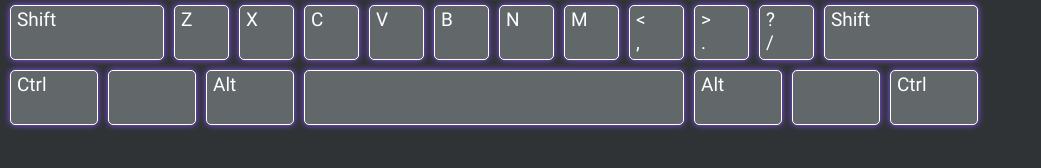
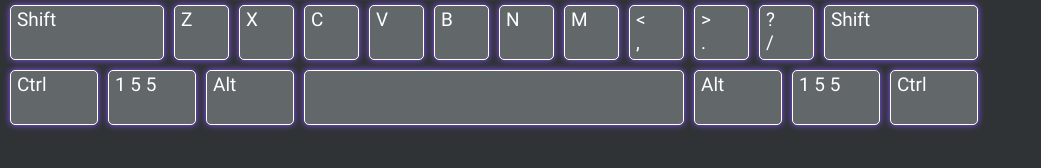
Before and after one commit to jkelley5000/angular-digital-keyboard, an Angular app: page / in a window 1280 px wide. Shown: the part 200-368 px from the top of the page, without its empty margins (0-1041 px from the left). Built offline with nearby package versions, Linux system fonts and the light colour scheme.

Commit message:
Added logic to conditionally render the key-special component in the fifth row of the keyboard for each special key instance.

```diff
--- a/src/app/components/key-common/key-common.component.html
+++ b/src/app/components/key-common/key-common.component.html
@@ -46,9 +46,14 @@
         <div class="key"
             *ngFor="let key of keysRowFive"
             [ngClass]="{'key__type-one': key.type === 1, 'key__type-four': key.type === 4, 'key__type-five': key.type === 5}">
-            <span>{{ key.value[0] }}</span>
-            @if (key.value[1]) {
-                <span>{{ key.value[1] }}</span>
+            @if (key.type === 5) {
+                <app-key-special [keyObject]="key"></app-key-special>
+            }
+            @else {
+                <span>{{ key.value[0] }}</span>
+                @if (key.value[1]) {
+                    <span>{{ key.value[1] }}</span>
+                }
             }
         </div>
     </div>
--- a/src/app/components/key-common/key-common.component.ts
+++ b/src/app/components/key-common/key-common.component.ts
@@ -1,11 +1,12 @@
 import { Component, Input } from '@angular/core';
 import { CommonModule } from '@angular/common';
 import { Key } from '../../models/key';
+import { KeySpecialComponent } from '../key-special/key-special.component';
 
 @Component({
     selector: 'app-key-common',
     standalone: true,
-    imports: [CommonModule],
+    imports: [CommonModule, KeySpecialComponent],
     templateUrl: './key-common.component.html',
     styleUrl: './key-common.component.scss'
 })
--- a/src/app/components/key-special/key-special.component.html
+++ b/src/app/components/key-special/key-special.component.html
@@ -1 +1,6 @@
-<div class="key-special"></div>
+<div class="key-special">
+    {{ keyObject.levels }}
+    {{ keyObject.row }}
+    {{ keyObject.type }}
+    {{ keyObject.value }}
+</div>
--- a/src/app/components/key-special/key-special.component.ts
+++ b/src/app/components/key-special/key-special.component.ts
@@ -1,12 +1,19 @@
-import { Component } from '@angular/core';
+import { Component, Input } from '@angular/core';
+import { Key } from '../../models/key';
+import { CommonModule } from '@angular/common';
 
 @Component({
     selector: 'app-key-special',
     standalone: true,
-    imports: [],
+    imports: [CommonModule],
     templateUrl: './key-special.component.html',
     styleUrl: './key-special.component.scss'
 })
 export class KeySpecialComponent {
-
+    @Input() keyObject: Key = {
+        row: 0,
+        levels: 0,
+        value: [],
+        type: 0
+    };
 }
```
